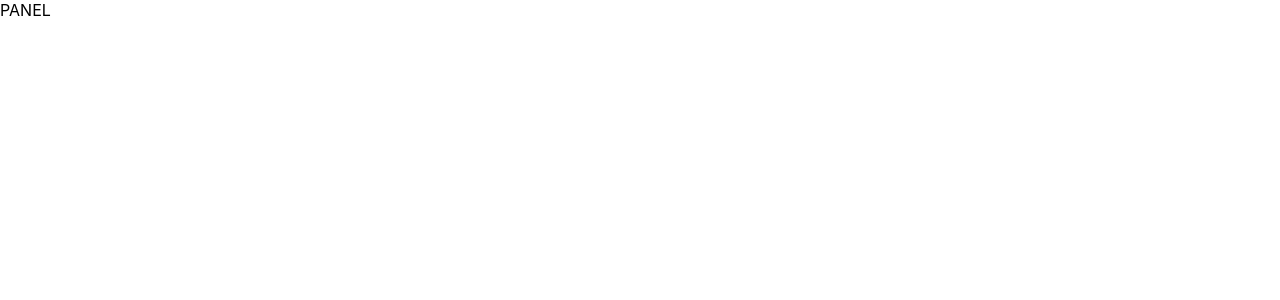
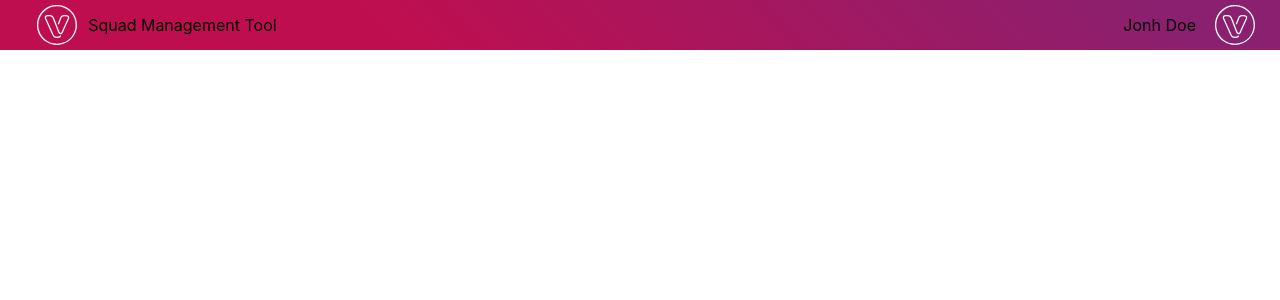
Before and after one commit to santanalc/Squad-Management, a React (Create React App) app in the folder squad-management-app/: page / in a window 1280 px wide. Shown: the top 300 px of the page. Built offline with nearby package versions, Linux system fonts and the light colour scheme.

Commit message:
Criando a navBar

```diff
--- a/squad-management-app/src/index.css
+++ b/squad-management-app/src/index.css
@@ -5,7 +5,10 @@ body {
     sans-serif;
   -webkit-font-smoothing: antialiased;
   -moz-osx-font-smoothing: grayscale;
-  *box-sizing: border-box;
+}
+
+* {
+  box-sizing: border-box;
 }
 
 code {
--- a/squad-management-app/src/views/Panel/Panel.tsx
+++ b/squad-management-app/src/views/Panel/Panel.tsx
@@ -1,7 +1,24 @@
 import React from "react";
+import { useStyles } from "./styles";
+import VenturusLogo from "../../images/venturus-logo.svg";
 
 function Panel() {
-  return <div>PANEL</div>
+  const classes = useStyles();
+
+  return (
+    <div className={classes.root}>
+      <nav className={classes.nav}>
+        <span className={classes.leftBlock}>
+          <img alt="Logo" src={VenturusLogo} className={classes.logo} />
+          <p> Squad Management Tool</p>
+        </span>
+        <span className={classes.rigthBlock}>
+          <p>Jonh Doe</p>
+          <img alt="Logo" src={VenturusLogo} className={classes.logo} />
+        </span>
+      </nav>
+    </div>
+  );
 }
 
 export default Panel;
--- /dev/null
+++ b/squad-management-app/src/views/Panel/styles.ts
@@ -0,0 +1,36 @@
+import { makeStyles, Theme } from "@material-ui/core/styles";
+
+export const useStyles = makeStyles((theme: Theme) => ({
+  root: {
+    display: "flex",
+  },
+  nav: {
+    position: "fixed",
+    top: "0",
+    left: "0",
+    height: "50px",
+    width: "100%",
+    display: "flex",
+    justifyContent: "space-between",
+    alignItems: "center",
+    background: "linear-gradient(45deg, #BF0E4F 30%, #8A206F 90%)",
+  },
+  logo: {
+    height: "40px",
+    width: "40px",
+  },
+  leftBlock: {
+    display: "flex",
+    alignItems: "center",
+    justifyContent: "space-around",
+    width: "250px",
+    marginLeft: theme.spacing(4),
+  },
+  rigthBlock: {
+    display: "flex",
+    alignItems: "center",
+    justifyContent: "space-around",
+    width: "150px",
+    marginRight: theme.spacing(2),
+  },
+}));
```
Also changed, not shown: squad-management-app/src/images/venturus-logo.svg (added).
